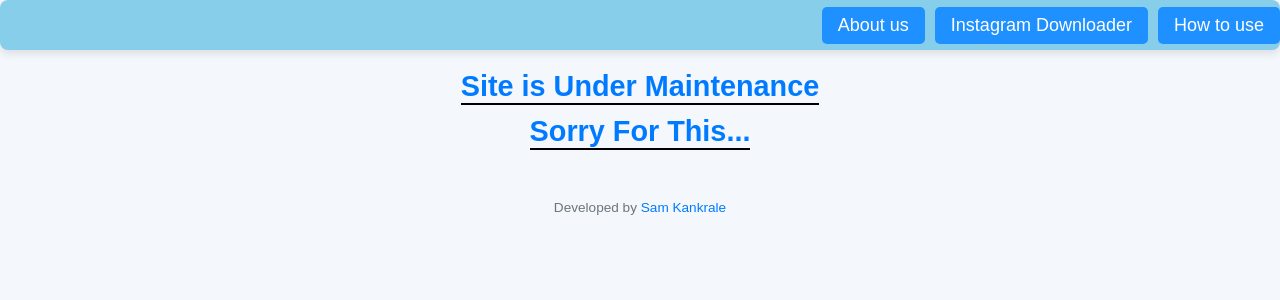
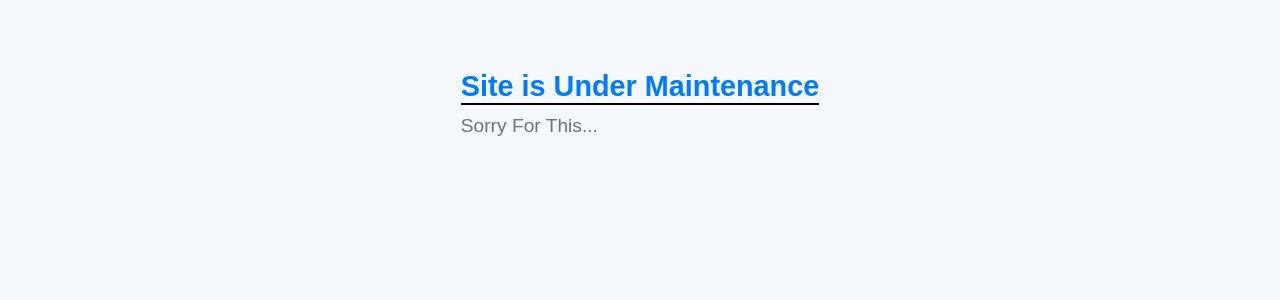
Before and after one commit to shubhamkankrale/SamHuB, a Flask app: page / in a window 1280 px wide. Shown: the top 300 px of the page. Run offline with Flask 3, Linux system fonts and the light colour scheme.

Commit message:
Update index.html

```diff
--- a/templates/index.html
+++ b/templates/index.html
@@ -253,17 +253,11 @@
     </script>
 </head>
 <body>
-    <nav class="navbar">
-        <a href="https://samhub.onrender.com/about" id="tab" class="btn">About us</a>
-        <a href="https://samhub.onrender.com/instagram" id="insta" class="btn">Instagram Downloader</a>
-        <a href="https://samhub.onrender.com/howtouse" id="htu" class="btn">How to use</a>
-    </nav>
+    <div>
 
     <h1>Site is Under Maintenance</h1>
-    <h1>Sorry For This...</h1>
-        <footer>
-            Developed by <a href="https://www.instagram.com/sam_kankrale/?next=%2F">Sam Kankrale</a>
-        </footer>
+    <h2>Sorry For This...</h2>
+
     </div>
 </body>
 </html>
```
